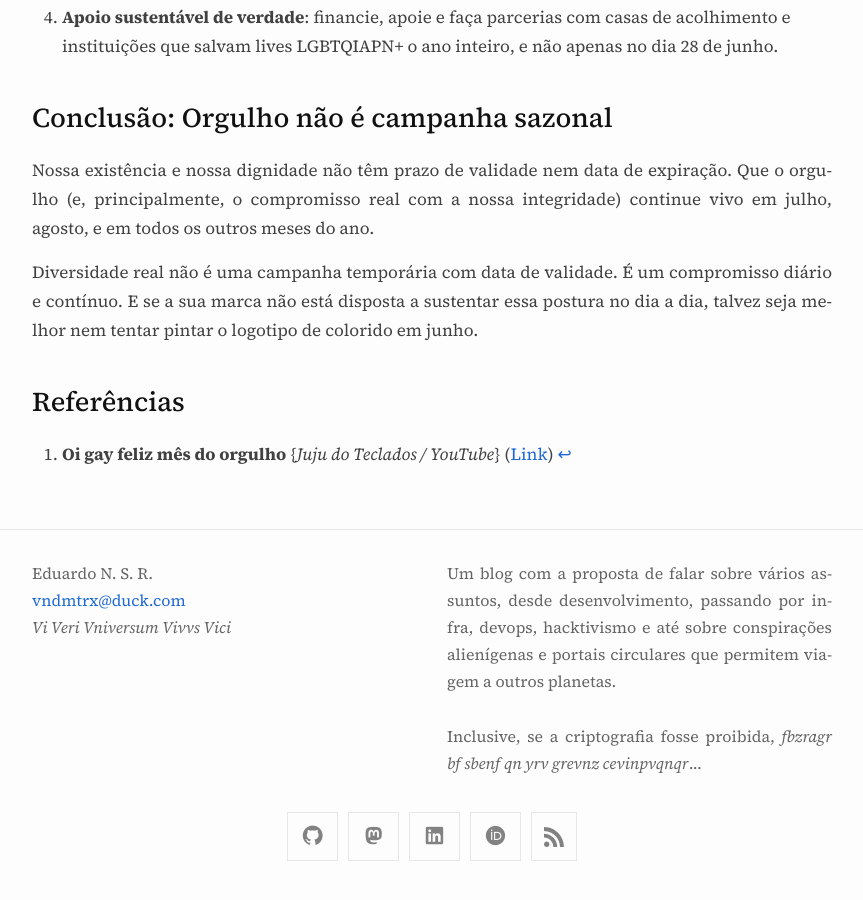
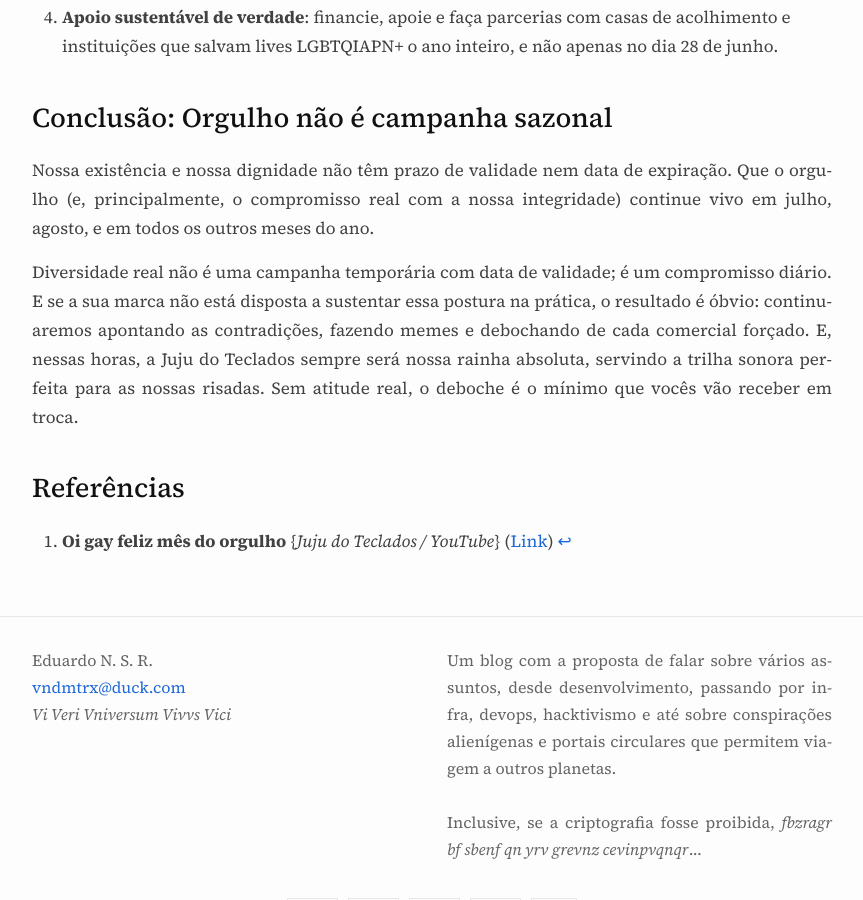
Before and after one commit to vndmtrx/vndmtrx.github.io, a Jekyll site: the page built from _posts/2026-06-04-pinkwashing.md, in a window 1280 px wide and 900 px high, scrolled down 2255 px. Shown: the whole window, without its empty margins (208-1071 px from the left). Built offline with Jekyll 4.4.1, drawn with Linux system fonts in a browser that asks for light colours; nearby versions of some CDN libraries.

Commit message:
Ajuste no tom da conclusão

```diff
--- a/_posts/2026-06-04-pinkwashing.md
+++ b/_posts/2026-06-04-pinkwashing.md
@@ -51,7 +51,7 @@ Se a sua empresa quer de fato celebrar o Orgulho, o caminho é olhar para dentro
 
 Nossa existência e nossa dignidade não têm prazo de validade nem data de expiração. Que o orgulho (e, principalmente, o compromisso real com a nossa integridade) continue vivo em julho, agosto, e em todos os outros meses do ano.
 
-Diversidade real não é uma campanha temporária com data de validade. É um compromisso diário e contínuo. E se a sua marca não está disposta a sustentar essa postura no dia a dia, talvez seja melhor nem tentar pintar o logotipo de colorido em junho.
+Diversidade real não é uma campanha temporária com data de validade; é um compromisso diário. E se a sua marca não está disposta a sustentar essa postura na prática, o resultado é óbvio: continuaremos apontando as contradições, fazendo memes e debochando de cada comercial forçado. E, nessas horas, a Juju do Teclados sempre será nossa rainha absoluta, servindo a trilha sonora perfeita para as nossas risadas. Sem atitude real, o deboche é o mínimo que vocês vão receber em troca.
 
 ## Referências
 
```
